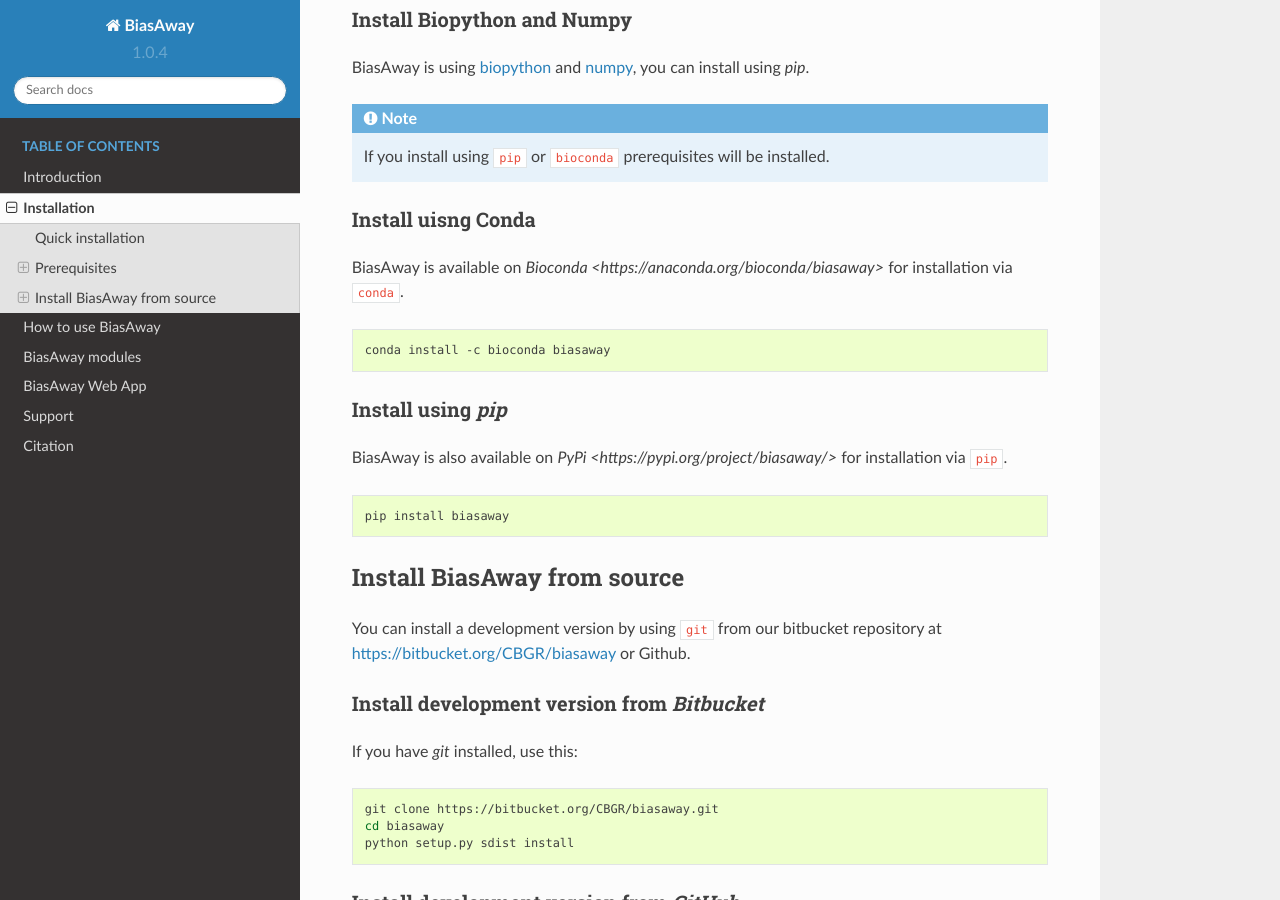
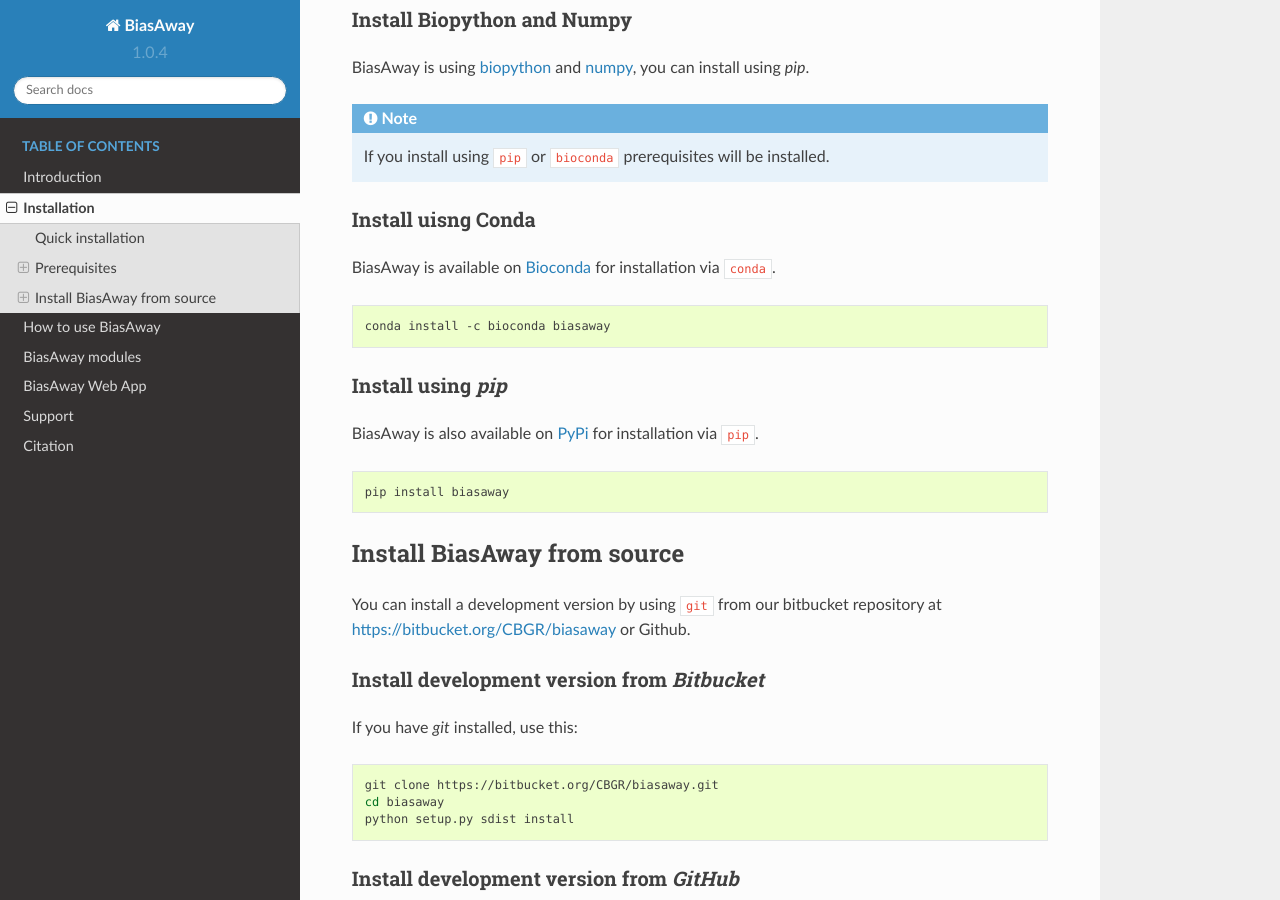
Before and after one commit to asntech/biasaway, a Sphinx documentation site: the page built from docs/install.rst, in a window 1280 px wide and 900 px high, scrolled down 651 px. Built offline with Sphinx 7.4.7 and the Read the Docs theme 2.0.0, drawn with Linux system fonts in a browser that asks for light colours.

Commit message:
updated links

```diff
--- a/README.rst
+++ b/README.rst
@@ -36,7 +36,7 @@
 
 Quick installation using `conda`
 -------------------------------
-BiasAway is available on `Bioconda <https://anaconda.org/bioconda/biasaway>` for installation via ``conda``.
+BiasAway is available on `Bioconda <https://anaconda.org/bioconda/biasaway>`_ for installation via ``conda``.
 
 .. code-block:: bash
 
@@ -45,7 +45,7 @@
 
 Install using `pip`
 -------------------
-BiasAway is also available on `PyPi <https://pypi.org/project/biasaway/>` for installation via ``pip``.
+BiasAway is also available on `PyPi <https://pypi.org/project/biasaway/>`_ for installation via ``pip``.
 
 .. code-block:: bash
 
--- a/docs/install.rst
+++ b/docs/install.rst
@@ -26,7 +26,7 @@
 
 Install uisng Conda
 --------------------
-BiasAway is available on `Bioconda <https://anaconda.org/bioconda/biasaway>` for installation via ``conda``.
+BiasAway is available on `Bioconda <https://anaconda.org/bioconda/biasaway>`_ for installation via ``conda``.
 
 .. code-block:: bash
 
@@ -35,7 +35,7 @@
 
 Install using `pip`
 -------------------
-BiasAway is also available on `PyPi <https://pypi.org/project/biasaway/>` for installation via ``pip``.
+BiasAway is also available on `PyPi <https://pypi.org/project/biasaway/>`_ for installation via ``pip``.
 
 .. code-block:: bash
 
```
